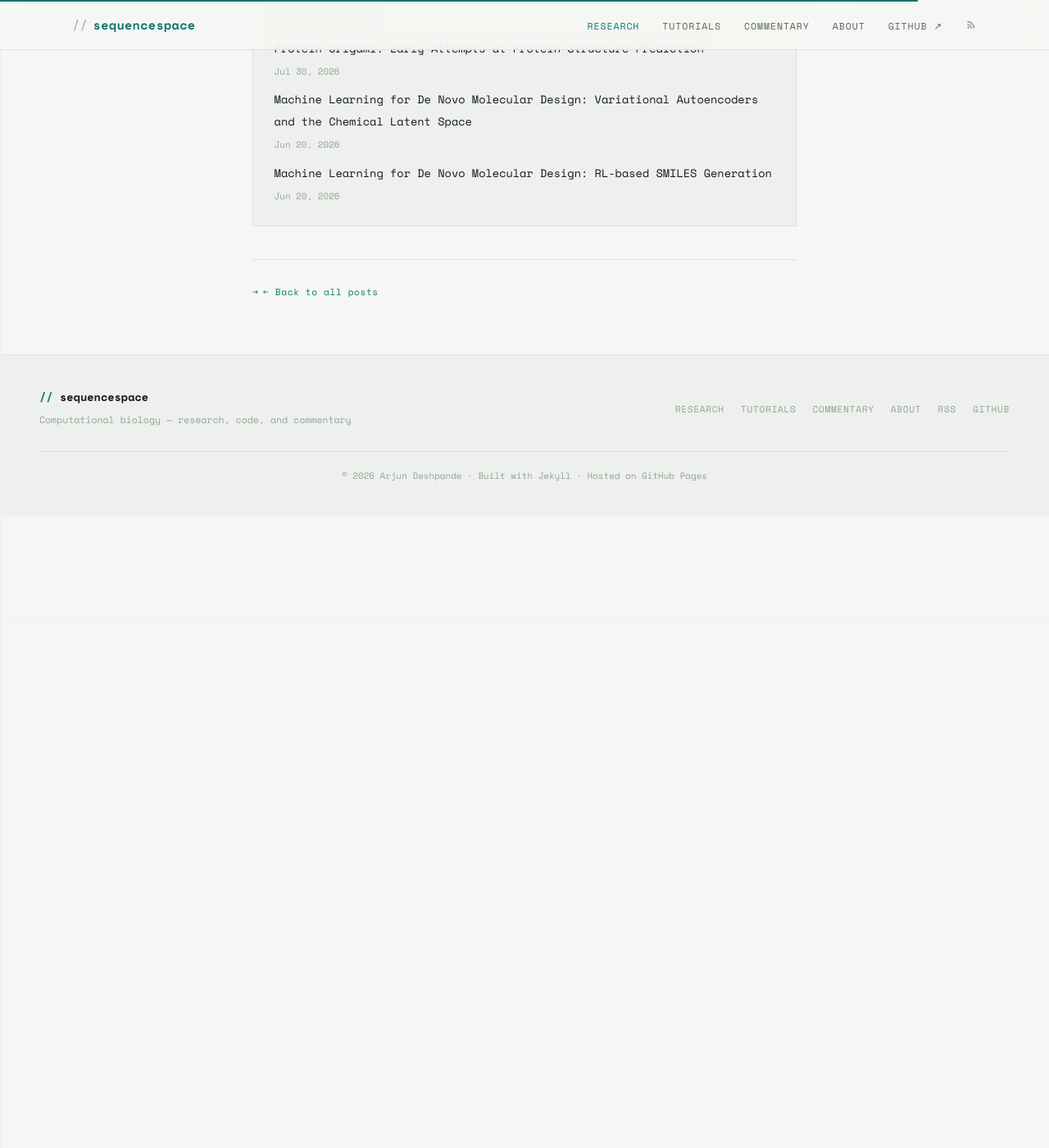
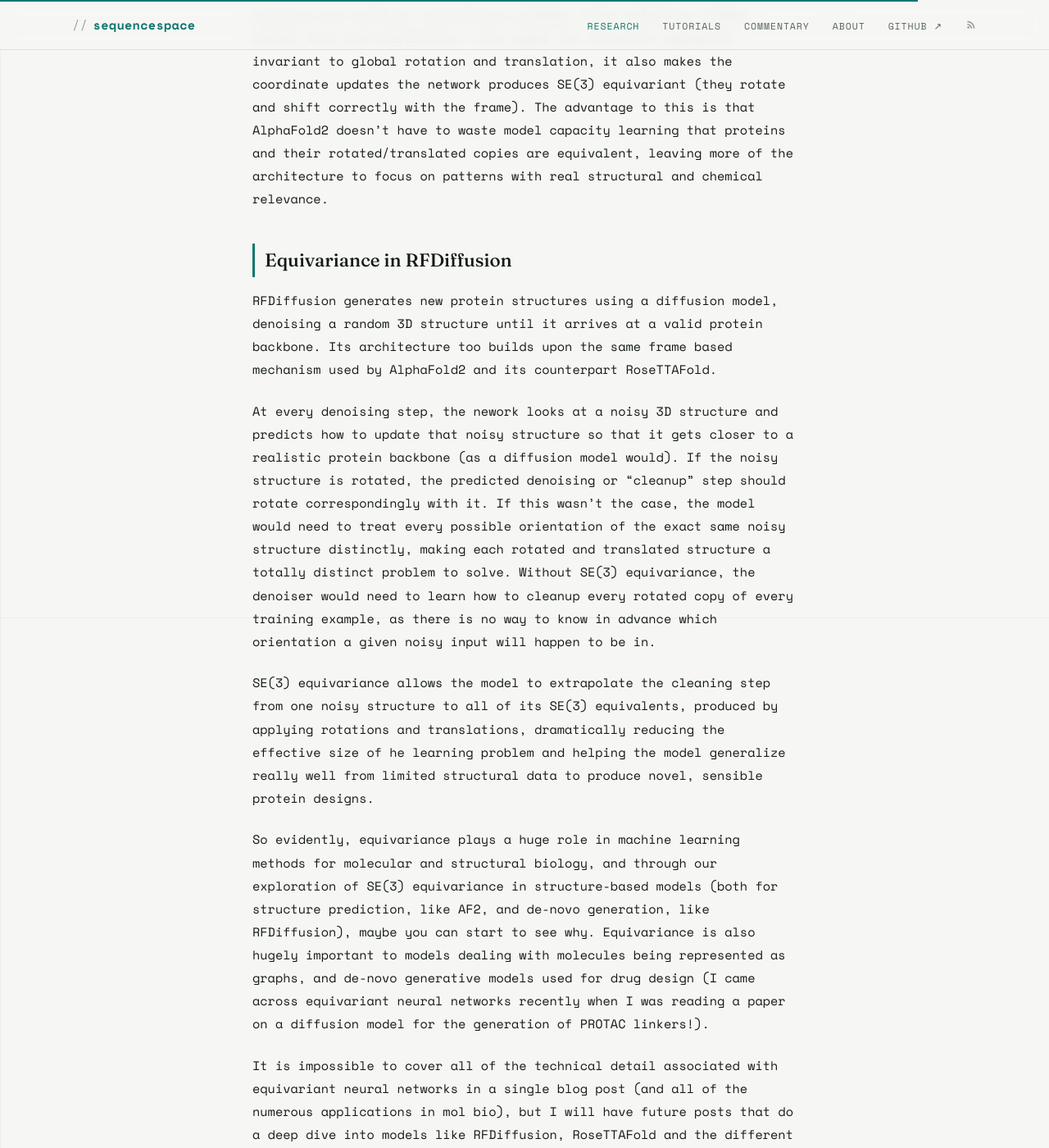
Before and after one commit to arjundeshx/sequencespace, a Jekyll site: the page built from _posts/2026-08-09-equivariant-networks.md, in a window 1280 px wide and 1400 px high, scrolled down 7346 px. Shown: the whole window at 82% size. Built offline with Jekyll 4.4.1, drawn with Linux system fonts in a browser that asks for light colours; before the commit the page ends 7976 px from its top, so only the background shows below that; some of the changed text lies outside the part shown.

Commit message:
Update 2026-08-09-equivariant-networks.md

```diff
--- a/_posts/2026-08-09-equivariant-networks.md
+++ b/_posts/2026-08-09-equivariant-networks.md
@@ -103,7 +103,22 @@ There is just so, so much more theory that goes into equivariant neural networks
 Let's put the theory aside for now though, and approach the applications of equivariant neural networks in structural biology (namely, in AlphaFold 2) using the fundamental understanding of equivariance that we've just developed.
 
 ## Equivariance in AF2
+Proteins do not have a single correct orientation (protein folding cares about the relative positions of atoms with respect to each other, not their absolute position). A protein can be globally rotated or translated in a coordinate system and yet be the same thing functionally - any model that predicts 3D protein structure must respect this invariance.
+
+AlphaFold2 achieves this by implementing a mechanism called **Invariant Point Attention (IPA)** in its structure module. IPA gives every residue its own local 3D reference frame, a position and orientation in space. Residues then attend to each other using geometric quantities like distance and relative orientations between these reference frames rather than raw coordinates. This makes the attention mechanism invariant to global rotation and translation, it also makes the coordinate updates the network produces SE(3) equivariant (they rotate and shift correctly with the frame). The advantage to this is that AlphaFold2 doesn't have to waste model capacity learning that proteins and their rotated/translated copies are equivalent, leaving more of the architecture to focus on patterns with real structural and chemical relevance.
 
 ## Equivariance in RFDiffusion
 
+RFDiffusion generates new protein structures using a diffusion model, denoising a random 3D structure until it arrives at a valid protein backbone. Its architecture too builds upon the same frame based mechanism used by AlphaFold2 and its counterpart RoseTTAFold.
+
+At every denoising step, the nework looks at a noisy 3D structure and predicts how to update that noisy structure so that it gets closer to a realistic protein backbone (as a diffusion model would). If the noisy structure is rotated, the predicted denoising or "cleanup" step should rotate correspondingly with it. If this wasn't the case, the model would need to treat every possible orientation of the exact same noisy structure distinctly, making each rotated and translated structure a totally distinct problem to solve. Without SE(3) equivariance, the denoiser would need to learn how to cleanup every rotated copy of every training example, as there is no way to know in advance which orientation a given noisy input will happen to be in.
+
+SE(3) equivariance allows the model to extrapolate the cleaning step from one noisy structure to all of its SE(3) equivalents, produced by applying rotations and translations, dramatically reducing the effective size of he learning problem and helping the model generalize really well from limited structural data to produce novel, sensible protein designs.
+
+So evidently, equivariance plays a huge role in machine learning methods for molecular and structural biology, and through our exploration of SE(3) equivariance in structure-based models (both for structure prediction, like AF2, and de-novo generation, like RFDiffusion), maybe you can start to see why. Equivariance is also hugely important to models dealing with molecules being represented as graphs, and de-novo generative models used for drug design (I came across equivariant neural networks recently when I was reading a paper on a diffusion model for the generation of PROTAC linkers!).
+
+It is impossible to cover all of the technical detail associated with equivariant neural networks in a single blog post (and all of the numerous applications in mol bio), but I will have future posts that do a deep dive into models like RFDiffusion, RoseTTAFold and the different iterations of AlphaFold. For now, however, I would like to recommend a few resources that I found helpful.
+
 ## Additional Resources
+- [DeepFindr's video series on equivariant neural networks](https://www.youtube.com/watch?v=2bP_KuBrXSc&t=1s) (DeepFindr in general is super awesome for learning machine learning stuff - he's helped me out a ton)
+- Relevant chapters from [Deep Learning for Molecules and Materials](https://dmol.pub/index.html)
```
